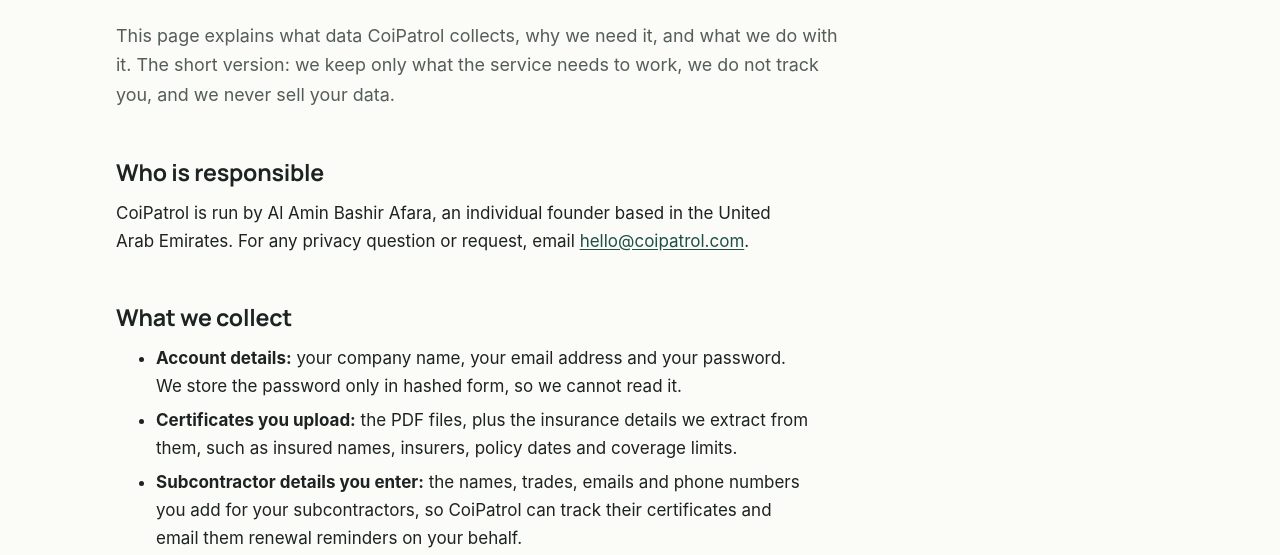
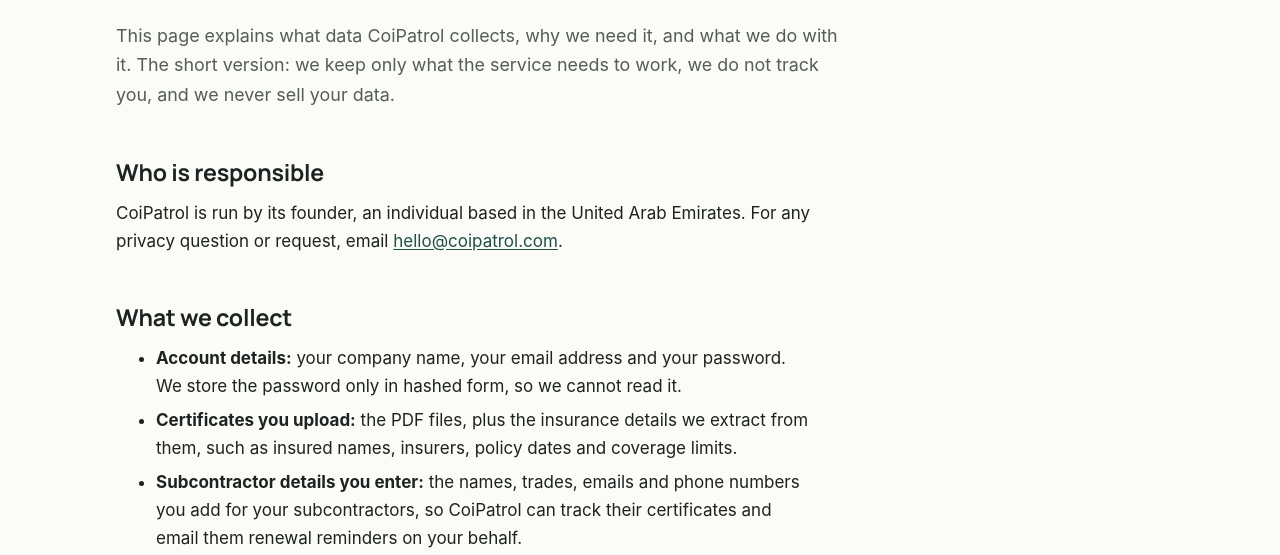
Before and after one commit to aminafara123/coipatrol-site, a plain HTML site: page privacy/index.html in a window 1280 px wide. Shown: the part 199-754 px from the top of the page. Drawn offline with Linux system fonts and the light colour scheme.

Commit message:
Terms and privacy: operator named as the founder, no personal name

```diff
--- a/privacy/index.html
+++ b/privacy/index.html
@@ -40,7 +40,7 @@
   <p class="lede">This page explains what data CoiPatrol collects, why we need it, and what we do with it. The short version: we keep only what the service needs to work, we do not track you, and we never sell your data.</p>
 
   <h2>Who is responsible</h2>
-  <p>CoiPatrol is run by Al Amin Bashir Afara, an individual founder based in the United Arab Emirates. For any privacy question or request, email <a href="mailto:hello@coipatrol.com">hello@coipatrol.com</a>.</p>
+  <p>CoiPatrol is run by its founder, an individual based in the United Arab Emirates. For any privacy question or request, email <a href="mailto:hello@coipatrol.com">hello@coipatrol.com</a>.</p>
 
   <h2>What we collect</h2>
   <ul>
```
Also changed, not shown: terms/index.html (+1 -1 lines).
